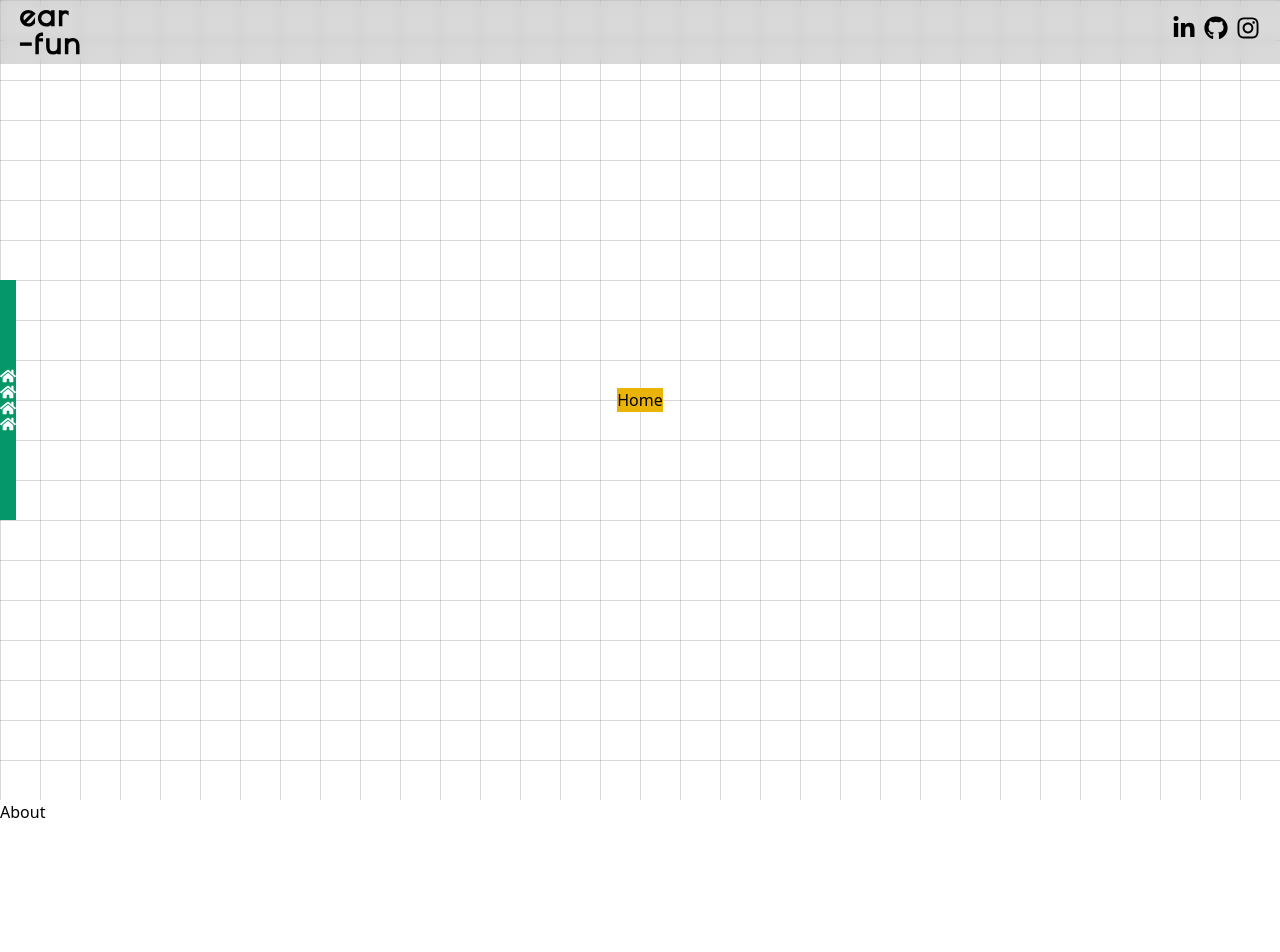
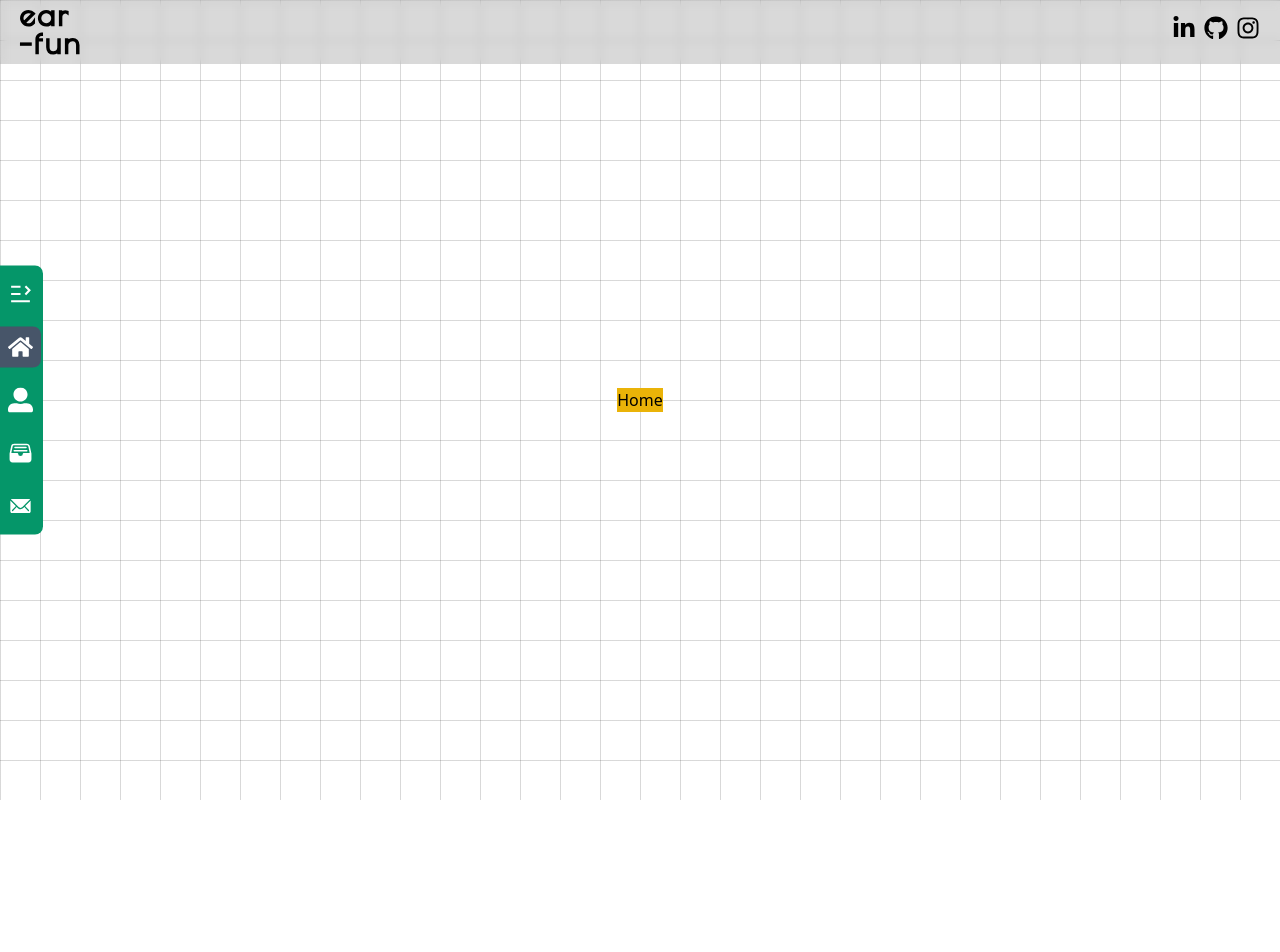
Before and after one commit to irfannudien/web-portfolio-2, a React (Vite) app: page / in a window 1280 px wide. Shown: the top 952 px of the page. Built offline with nearby package versions, Linux system fonts and the light colour scheme.

Commit message:
update sidebar, activePage

```diff
--- a/index.html
+++ b/index.html
@@ -4,9 +4,9 @@
     <meta charset="UTF-8" />
     <link rel="icon" type="image/svg+xml" href="/vite.svg" />
     <meta name="viewport" content="width=device-width, initial-scale=1.0" />
-    <title>Vite + React</title>
+    <title>Irfnn</title>
   </head>
-  <body class="no-scrollbar">
+  <body>
     <div id="root"></div>
     <script type="module" src="/src/main.jsx"></script>
   </body>
--- a/src/components/Elements/Button.jsx
+++ b/src/components/Elements/Button.jsx
@@ -1,10 +1,14 @@
 import React from "react";
 
 export default function Button(props) {
-  const { children, path } = props;
+  const { children, path, onClick, className } = props;
   return (
-    <div className="text-white">
-      <a href={path}>{children}</a>
+    <div
+      className={`text-white cursor-pointer p-2 rounded-r-lg mr-0.5 hover:bg-slate-600 ${className}`}
+    >
+      <a href={path} onClick={onClick}>
+        {children}
+      </a>
     </div>
   );
 }
--- /dev/null
+++ b/src/components/Fragments/SideBar.jsx
@@ -0,0 +1,41 @@
+import React, { useState } from "react";
+import Button from "../Elements/Button";
+import { FaHome, FaUserAlt } from "react-icons/fa";
+import { IoFileTrayFull } from "react-icons/io5";
+import { IoIosMail } from "react-icons/io";
+import { RiMenuUnfoldLine } from "react-icons/ri";
+
+export default function SideBar() {
+  const [active, setActive] = useState("#home");
+
+  const navItems = [
+    { path: "#home", icon: <FaHome size={25} /> },
+    { path: "#about", icon: <FaUserAlt size={25} /> },
+    { path: "#project", icon: <IoFileTrayFull size={25} /> },
+    { path: "#contact", icon: <IoIosMail size={25} /> },
+  ];
+
+  return (
+    <div className="hidden fixed items-center md:flex top-1/2 transform -translate-y-1/2">
+      <nav className="flex flex-col bg-emerald-600 h-full justify-center gap-3 rounded-r-lg py-2">
+        <div>
+          <Button>
+            <RiMenuUnfoldLine size={25} />
+          </Button>
+        </div>
+        {navItems.map((item) => (
+          <Button
+            key={item.path}
+            path={item.path}
+            onClick={() => setActive(item.path)}
+            className={`${
+              active === item.path ? "bg-slate-600" : "text-white"
+            }`}
+          >
+            {item.icon}
+          </Button>
+        ))}
+      </nav>
+    </div>
+  );
+}
--- a/src/components/Fragments/SideNav.jsx
+++ /dev/null
@@ -1,24 +0,0 @@
-import React from "react";
-import Button from "../Elements/Button";
-import { FaHome } from "react-icons/fa";
-
-export default function SideNav() {
-  return (
-    <div className="hidden fixed items-center md:flex h-60 top-1/2 transform -translate-y-1/2">
-      <div className="flex flex-col bg-emerald-600 h-full justify-center">
-        <Button path="#home">
-          <FaHome />
-        </Button>
-        <Button path="#about">
-          <FaHome />
-        </Button>
-        <Button path="#project">
-          <FaHome />
-        </Button>
-        <Button path="#contact">
-          <FaHome />
-        </Button>
-      </div>
-    </div>
-  );
-}
--- a/src/main.jsx
+++ b/src/main.jsx
@@ -3,8 +3,6 @@ import { createRoot } from "react-dom/client";
 import "./index.css";
 import Layout from "./pages/Layout";
 import Navbar from "./components/Fragments/Navbar";
-
-document.body.classList.add("hide-scrollbar");
 
 createRoot(document.getElementById("root")).render(
   <StrictMode>
--- a/src/pages/About.jsx
+++ b/src/pages/About.jsx
@@ -3,7 +3,9 @@ import React from "react";
 export default function About() {
   return (
     <div id="about" className="h-screen">
-      <h1>About</h1>
+      <div className="h-full w-full bg-white flex items-center justify-center">
+        <h1 className="bg-yellow-500 text-center">About</h1>
+      </div>
     </div>
   );
 }
--- a/src/pages/Contact.jsx
+++ b/src/pages/Contact.jsx
@@ -3,7 +3,9 @@ import React from "react";
 export default function Contact() {
   return (
     <div id="contact" className="h-screen">
-      <h1>Contact</h1>
+      <div className="h-full w-full bg-white flex items-center justify-center">
+        <h1 className="bg-yellow-500 text-center">Contact</h1>
+      </div>
     </div>
   );
 }
--- a/src/pages/Home.jsx
+++ b/src/pages/Home.jsx
@@ -2,8 +2,8 @@ import React from "react";
 
 export default function Home() {
   return (
-    <div id="home" className="h-screen relative">
-      <div className="absolute inset-0 -z-10 h-full w-full bg-white bg-grid-pattern flex items-center justify-center">
+    <div id="home" className="h-screen">
+      <div className="h-full w-full bg-white bg-grid-pattern flex items-center justify-center">
         <h1 className="bg-yellow-500 text-center">Home</h1>
       </div>
     </div>
--- a/src/pages/Layout.jsx
+++ b/src/pages/Layout.jsx
@@ -1,14 +1,16 @@
-import React from "react";
+import React, { useState } from "react";
 import Home from "./Home";
 import About from "./About";
 import Contact from "./Contact";
 import Project from "./Project";
-import SideNav from "../components/Fragments/SideNav";
+
+import SideBar from "../components/Fragments/SideBar";
 
 export default function Layout() {
+  const [active, setActive] = useState("home");
   return (
     <>
-      <SideNav />
+      <SideBar />
       <div className="flex flex-col">
         <Home />
         <About />
--- a/src/pages/Project.jsx
+++ b/src/pages/Project.jsx
@@ -3,7 +3,9 @@ import React from "react";
 export default function Project() {
   return (
     <div id="project" className="h-screen">
-      <h1>Project</h1>
+      <div className="h-full w-full bg-white flex items-center justify-center">
+        <h1 className="bg-yellow-500 text-center">Project</h1>
+      </div>
     </div>
   );
 }
```
